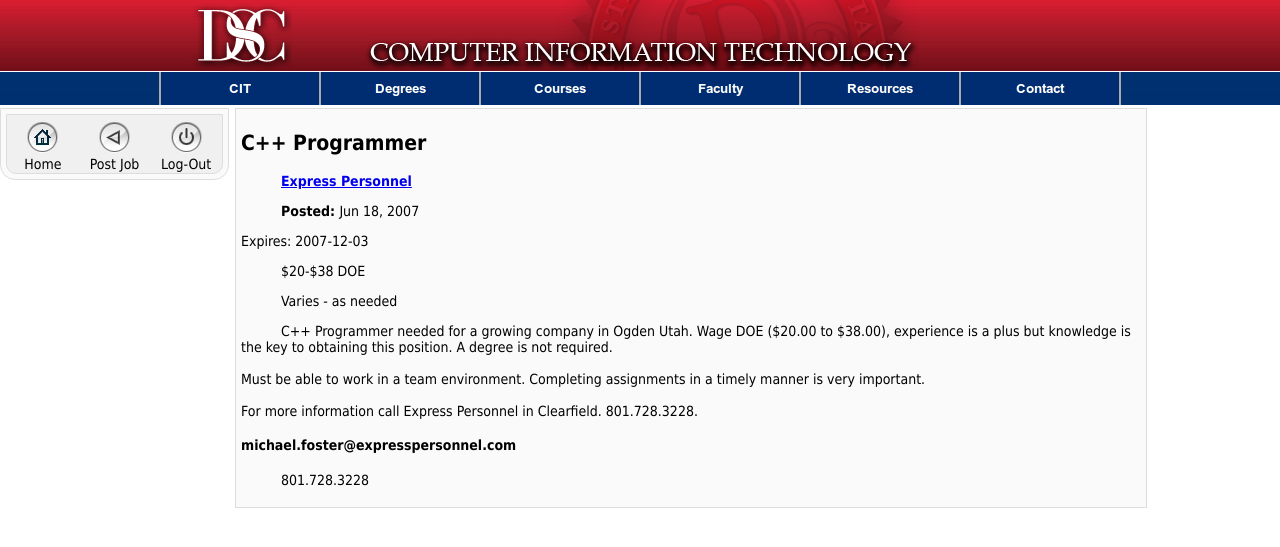
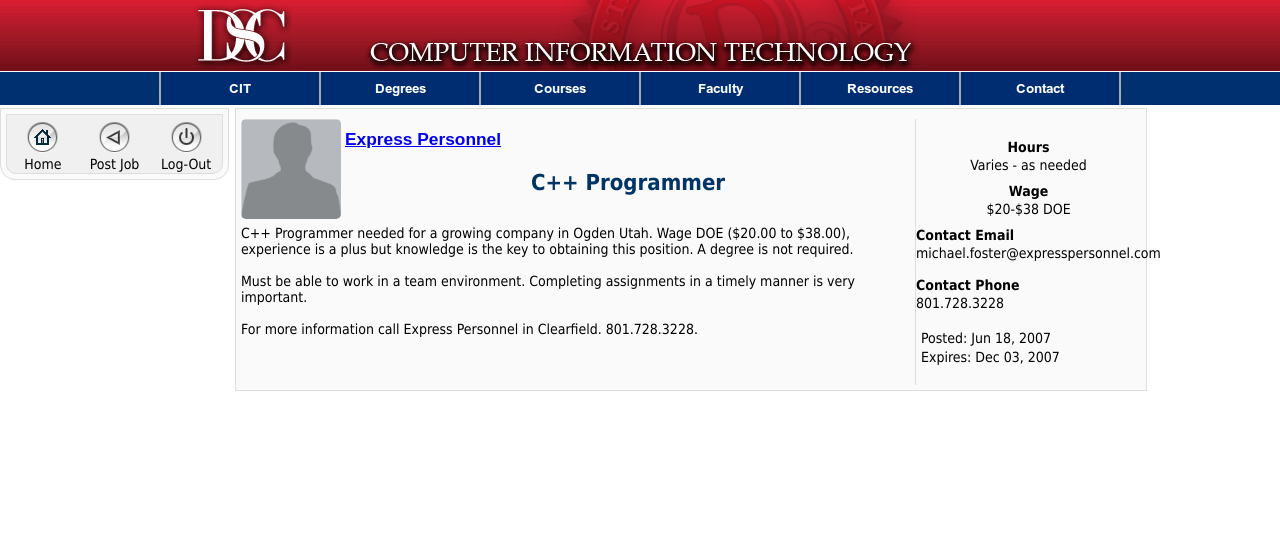
Before and after one commit to cs2450/citjobsite, a PHP site: page /jobdetail.php?55 in a window 1280 px wide. Shown: the top 547 px of the page. Run offline with PHP 8.4, Linux system fonts and the light colour scheme; a user stored in the database is signed in; data comes from the database, SQL or seed files in the repository; data that the repository does not hold is empty; a stand-in replaces the project's code that opens the database connection; some libraries are stand-ins or nearby versions.

Commit message:
Did syling on jobdetail.php, and a little bit everywhere else too.

```diff
--- a/css/header.css
+++ b/css/header.css
@@ -197,16 +236,20 @@
 .job:hover {
 	background-color: #e0e0e0;
 }
-.job .jobInfo {
+.jobInfo {
 	margin: auto;
 	padding: 0;
 	display: block;
 }
-.job .rightSide {
+.rightSide {
 	float: right;
 	width: 150px;
 	margin-left: 4px;
 	border-left: 1px solid #ddd;
+}
+.full.rightSide {
+	width: 25%;
+	padding: 20px 0;
 }
 .jobHeader {
 	color: #fff;
@@ -215,68 +258,76 @@
 	background: #036;
 }
 .jobTitle {
+	color: #036;
 	height: 25px;
+	font-size: 16px;
+	font-weight: bold;
 	margin-top: -5px;
 	text-align: center;
 }
-.jobTitle a {
+.full .jobTitle {
+	margin-top: 20px;
+	font-size: 22px;
+}
+.jobDescription {
+	text-align: left;
+	text-overflow: ellipsis;
+}
+.full .jobDescription {
+	margin-top: 30px;
+}
+.partial .jobDescription {
+	height: 60px;
+	overflow: hidden;
+}
+.position {
 	color: #036;
 	font-size: 14pt;
 	font-family: Arial, Helvetica, Verdana, sans-serif;
 	font-weight: bold;
 	text-decoration: none;
 }
-.jobDescription {
-	height: 60px;
-	overflow: hidden;
-	text-overflow: ellipsis;
-}
-.position {
-}
 .company {
+	text-align: left;
 	font-size: 13pt;
 	font-family: Arial, Helvetica, Verdana, sans-serif;
 	font-weight: bold;
 }
+.full .company {
+	padding-top: 10px;
+}
 .hours {
+	text-align: center;
+}
+.partial .hours {
 	height: 40px;
 	overflow: hidden;
+}
+.wage {
 	text-align: center;
 }
-.hours > div {
-	font-weight: bold;
+.partial .wage {
+	height: 35px;
+	overflow: hidden;
+	margin-bottom: 5px;
 }
-.wage {
+.email {
 	height: 40px;
-	overflow: hidden;
-	text-align: center;
 }
-.wage > div {
-	font-weight: bold;
+.phone {
+	height: 40px;
 }
 .date {
 	padding: 3px 0 0 5px;
 	overflow: hidden;
+	text-align: left;
 }
-.profilePage .rightSide > div:first-child {
-	margin-bottom: 3px;
-	text-align: center;
+.rightSide .bold {
+	font-weight: bold;
+	margin-bottom: 2px;
 }
-.profilePage .rightSide a.job {
-	height: 40px;
-	margin: auto;
-	display: block;
-	font-size: 14px;
-}
-.profilePage .rightSide .job .jobTitle {
-	color: #036;
-	height: 15px;
-	padding-top: 5px;
-}
-.profilePage .rightSide .job .jobDescription {
-	color: #000;
-	height: 17px;
-	margin-top: 5px;
+.full .tall {
+	margin: 10px 0;
 }
 #jobEditForm {
 	text-align: center;
@@ -339,3 +390,9 @@
 }
 #form_container #register_button {
 }
+.jobControls {
+	margin-bottom: 5px;
+}
+.jobControls a {
+	margin: 0 5px;
+}
--- a/jobdetail.php
+++ b/jobdetail.php
@@ -1,20 +1,20 @@
 <?php
-	require_once("inc/connect.php");
 	include_once("inc/header.php");
 	$i = $_SERVER["QUERY_STRING"];
 	$sql="select * from jobs where id='$i';";
 	$result=mysql_query($sql);
 	$row=mysql_fetch_array($result);
-	$date=date("M d, Y", strtotime($row["date"]));
+	$posted=date('M d, Y', strtotime($row["date"]));
+	$expire=date('M d, Y', strtotime($row['expire_date']));
 
 	// If we are an employer and own this job then we get some controls
 	// These statements will also tell anyone viewing a filled/delete/expired job
 	// the respective status at the top.
 	if ($_SESSION['user_type'] == 'employer' && $row['contact_email'] == $_SESSION['email'] && $row['status'] != 'filled' && $row['status'] != 'deleted') {
-		$control_buttons = "<a href='post_job.php?action=edit&id=$i'>[edit]</a>";
-		$control_buttons .= "<a href='php/post_job_script.php?action=renew&id=$i'>[renew]</a>";
-		$control_buttons .= "<a href='php/post_job_script.php?action=filled&id=$i'>[job filled]</a>";
-		$control_buttons .= "<a href='php/post_job_script.php?action=deleted&id=$i'>[remove]</a>";
+		$control_buttons = "<a href='post_job.php?page=Post%20Job&action=edit&id=$i'>edit</a>";
+		$control_buttons .= "<a href='php/post_job_script.php?action=renew&id=$i'>renew</a>";
+		$control_buttons .= "<a href='php/post_job_script.php?action=filled&id=$i'>job filled</a>";
+		$control_buttons .= "<a href='php/post_job_script.php?action=deleted&id=$i'>remove</a>";
 		if($row['status'] == 'expired')
 			$control_buttons = "This job has expired, please renew it.<br/>".$control_buttons;
 	}
@@ -23,51 +23,29 @@
 	else if($row['status'] == 'expired')
 		$control_buttons = "This job has expired";
 
-
 	$company = "<a href='profile.php?employer=".$row['contact_email']."'>".$row['company']."</a>";
 ?>
 
-
 <div>
-	<div>
-		<div>
-			<?php echo $control_buttons; ?>
-		</div>
-		<div>
-			<!-- <h2>Title</h2> -->
-			<h2><?php echo $row[title]; ?></h2>
-
-		<div>
-			<!-- <p>Company</p> -->
-			<p><strong><?php echo $company; ?></strong></p>
-		</div>
-			<!-- <p>Date</p> -->
-			<p><strong>Posted: </strong><?php echo $date; ?></p>
-		</div>
-		<div>
-			Expires: <?php echo $row['expire_date']; ?>
-		</div>
-
-		<div>
-			<!-- <p>Wage</p> -->
-			<p><?php echo $row[wage]; ?></p>
-			<!-- <p>Hours</p> -->
-			<p><?php echo $row[hours]; ?></p>
-		</div>
-		<div>
-			<!-- Job description -->
-			<p><?php echo $row[job_description]; ?></p>
-		</div>
-		<div>
-			<!-- <h4>Contact@contact.com</h4> -->
-			<h4><?php echo $row[contact_email]; ?></h4>
-		</div>
-		<div>
-			<!-- <p>800ISeeYou</p> -->
-			<p><?php echo $row[phone]; ?></p>
-		</div>
-	<div>
+	<div class="jobControls"><?php echo $control_buttons; ?></div>
+	<div class="profileImage"></div>
+	<div class="full rightSide">
+		<div class="hours"><div class="bold">Hours</div><?php
+			echo $row['hours']; ?></div>
+		<div class="wage tall"><div class="bold">Wage</div><?php
+			echo $row['wage']; ?></div>
+		<div class="email"><div class="bold">Contact Email</div><?php
+			echo $row[contact_email]; ?></div>
+		<div class="phone tall"><div class="bold">Contact Phone</div><?php
+			echo $row[phone]; ?></div>
+		<div class="date">Posted: <?php echo $posted; ?></div>
+		<div class="date">Expires: <?php echo $expire; ?></div>
+	</div>
+	<div class="full jobInfo">
+		<div class="company"><?php echo $company; ?></div>
+		<div class="jobTitle"><?php echo $row[title]; ?></div>
+		<div class="jobDescription"><?php echo $row[job_description]; ?></div>
+	</div>
 </div>
 
-
 <?php include_once("inc/footer.php"); ?>
--- a/php/login_script.php
+++ b/php/login_script.php
@@ -10,11 +10,11 @@
 	}
 	else if ($_POST['logout']){
 		session_destroy();
-		header("Location:../index.php");
+		header("Location:../index.php?page=home");
 		exit();
 	}
 	else if ($_POST['Matches']){
-		header("Location:../matches.php>page=Matches");
+		header("Location:../matches.php?page=Matches");
 		exit();
 	}
 	else if ($_POST['Post_Job']){
--- a/profile.php
+++ b/profile.php
@@ -31,7 +31,7 @@
 	else if ($_SESSION['user_type'] == 'student'){
 		$email = &$_SESSION['email'];
 		$name = $_SESSION['name'];
-		$jobs_list = "Jobs List";
+		$jobs_list = "Matched Jobs";
 		$desc_header="About me/Resume <a href='resume.php'>[edit]</a>";
 		$sql = "SELECT description FROM students WHERE email='$email'";
 		$result=mysql_query($sql) or die("cant fetch description");
@@ -41,7 +41,7 @@
 	else if ($_SESSION['user_type'] == 'employer'){
 		$email = &$_SESSION['email'];
 		$name = $_SESSION['company'];
-		$jobs_list = "My Posted Jobs <a href='post_job.php?action=create'>[post]</a>";
+		$jobs_list = "My Posted Jobs <a href='post_job.php?action=create'>[post job]</a>";
 		$desc_header="About my company: <a href='edit_company.php'>[edit]</a>";
 		$sql = "SELECT description FROM employers WHERE email='$email'";
 		$result=mysql_query($sql) or die("cant fetch description");
@@ -109,7 +109,7 @@
 
 	</div>
 	<div class="rightSide"><!-- title in next command -->
-<?php echo "<div class='centerJustify'>$jobs_list</div>";
+<?php echo "<div class='top centerJustify'>$jobs_list</div>";
 /*
 		// Sample output from the below PHP loop
 		<div class="job">
```
Also changed, not shown: other parts of css/header.css (+39 -0 lines), css/jobs.css (+0 -30 lines), index.php (+5 -3 lines).
